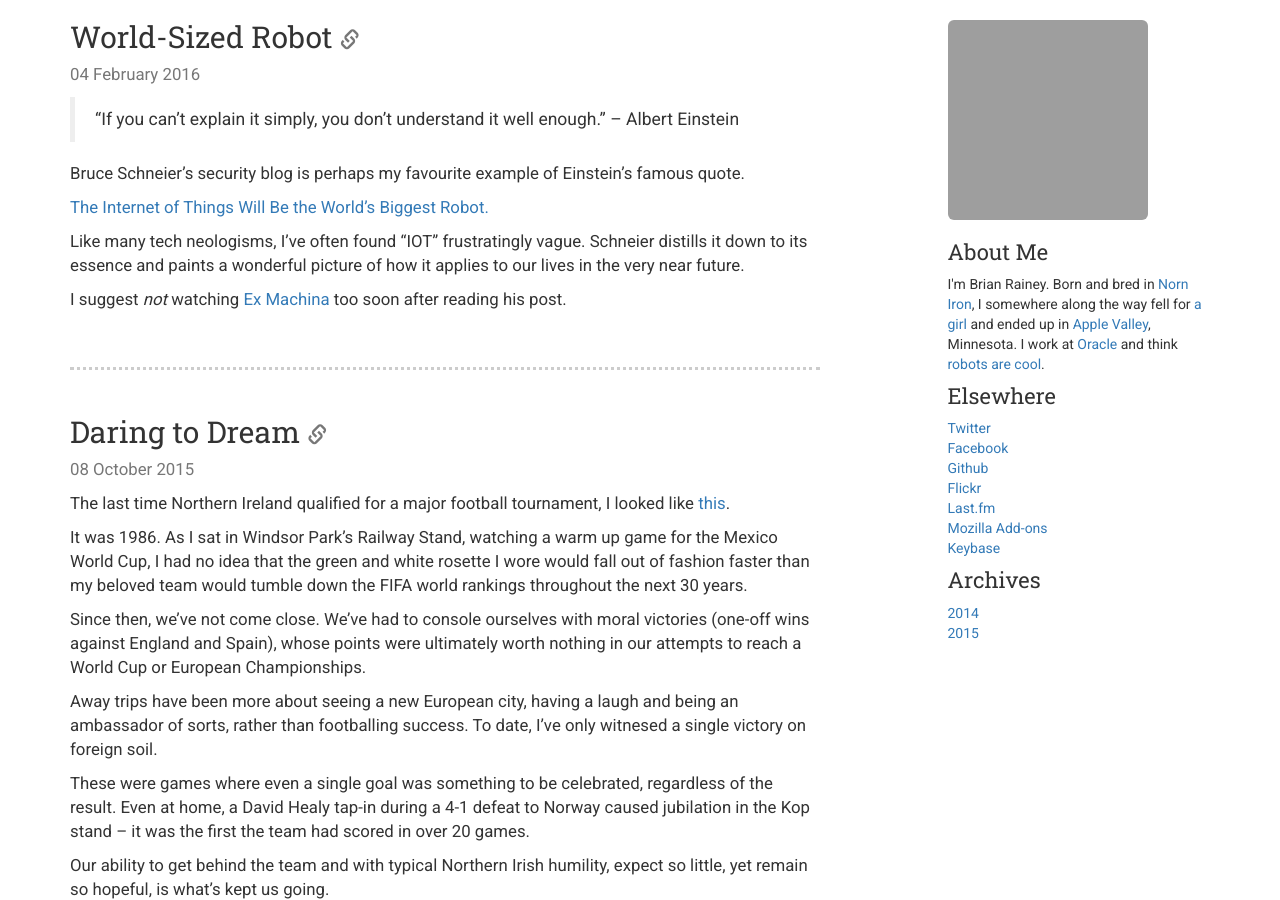
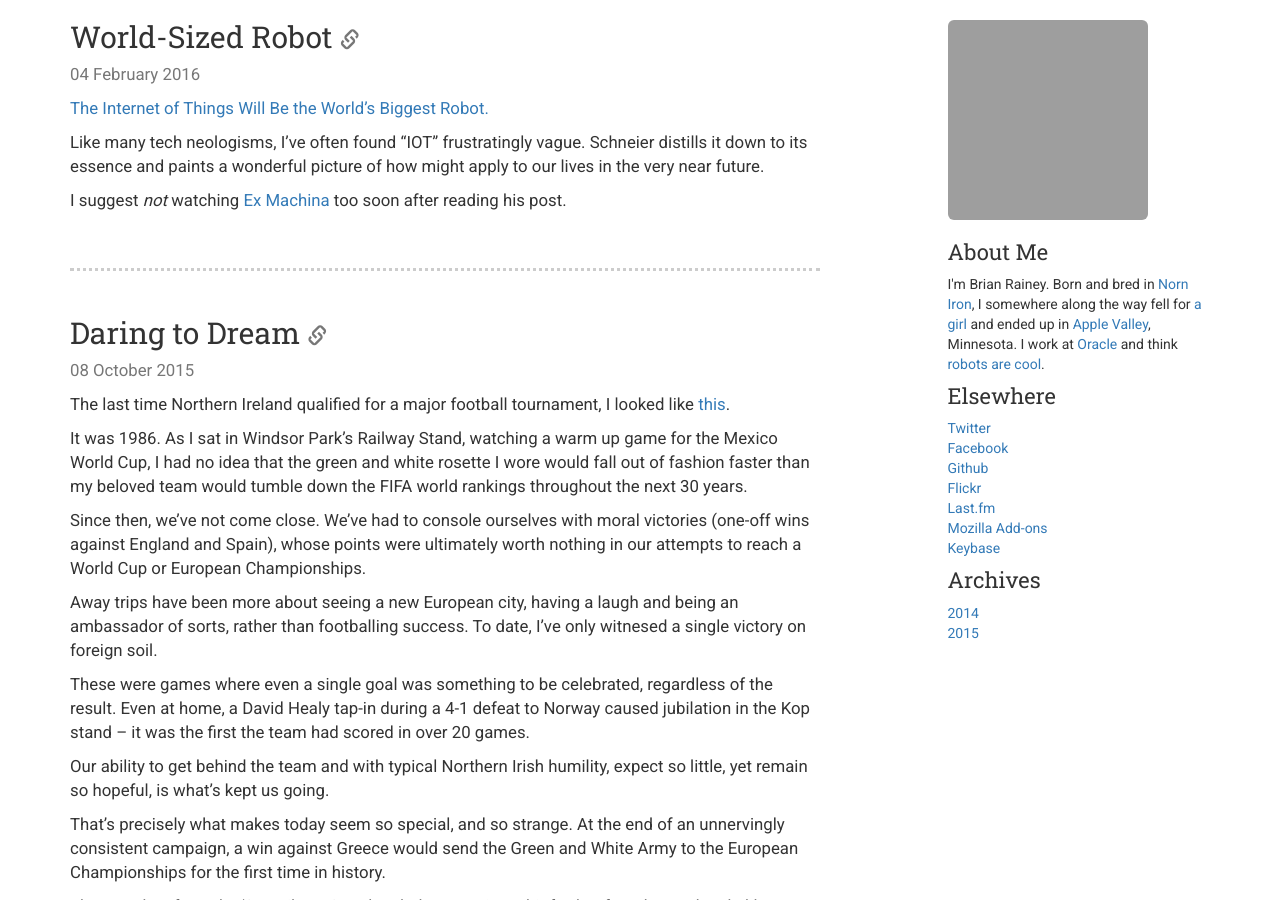
Before and after one commit to brianrainey/brianrainey.github.com, a Jekyll site: the page built from index.html, in a window 1280 px wide and 900 px high. Built offline with Jekyll 4.4.1, drawn with Linux system fonts in a browser that asks for light colours; nearby versions of some CDN libraries; comment, search, counter and statistics services are not loaded; grey boxes are pictures that could not be loaded.

Commit message:
Re-word IOT post.

```diff
--- a/_posts/2016-02-04-world-sized-robot.md
+++ b/_posts/2016-02-04-world-sized-robot.md
@@ -3,14 +3,9 @@
 title: World-Sized Robot
 ---
 
-> "If you can't explain it simply, you don't understand it well enough."
-> -- Albert Einstein
-
-Bruce Schneier's security blog is perhaps my favourite example of Einstein's famous quote.
-
 [The Internet of Things Will Be the World's Biggest Robot.][1]
 
-Like many tech neologisms, I've often found "IOT" frustratingly vague. Schneier distills it down to its essence and paints a wonderful picture of how it applies to our lives in the very near future.
+Like many tech neologisms, I've often found "IOT" frustratingly vague. Schneier distills it down to its essence and paints a wonderful picture of how might apply to our lives in the very near future.
 
 I suggest _not_ watching [Ex Machina][2] too soon after reading his post.
 
```
